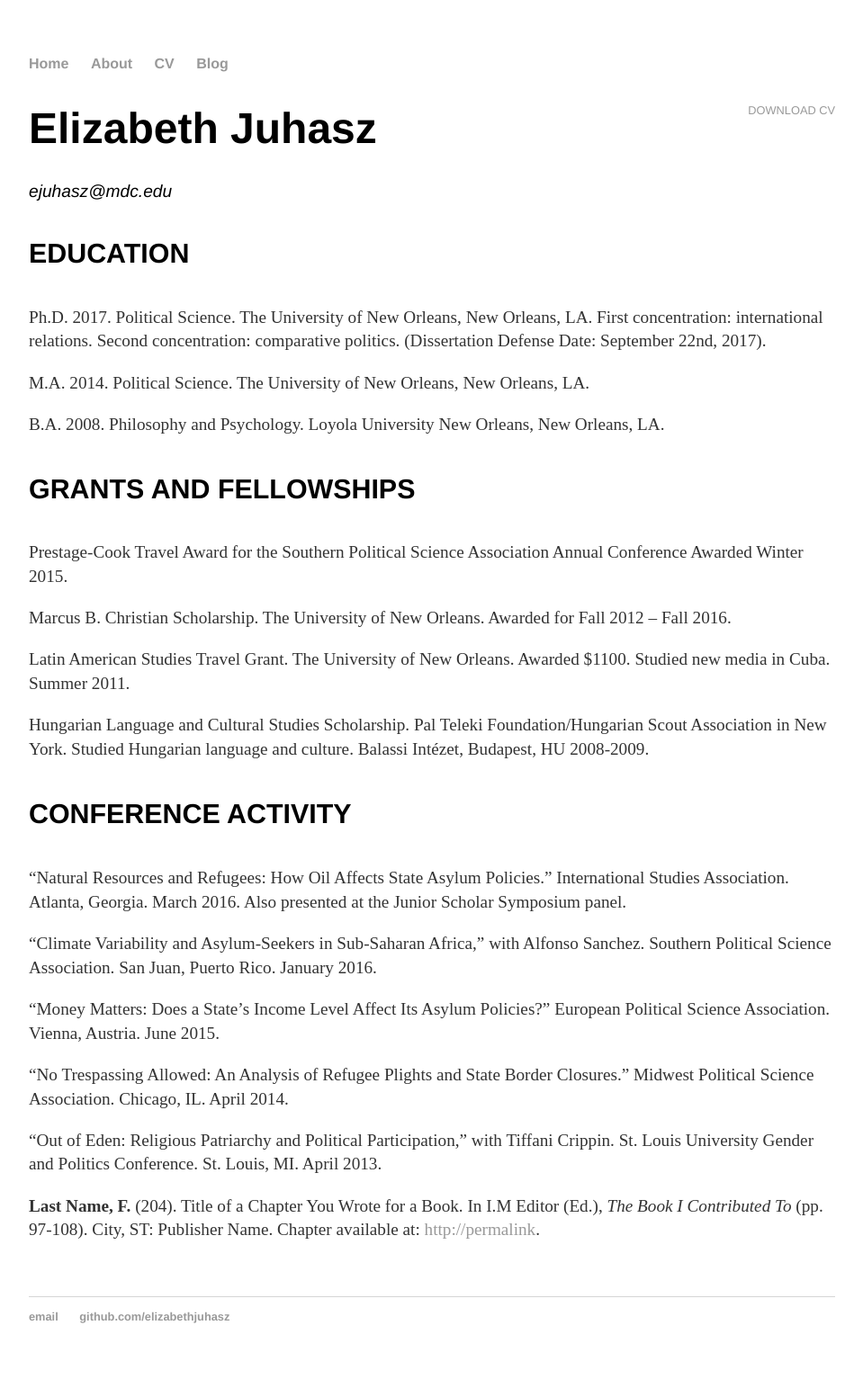
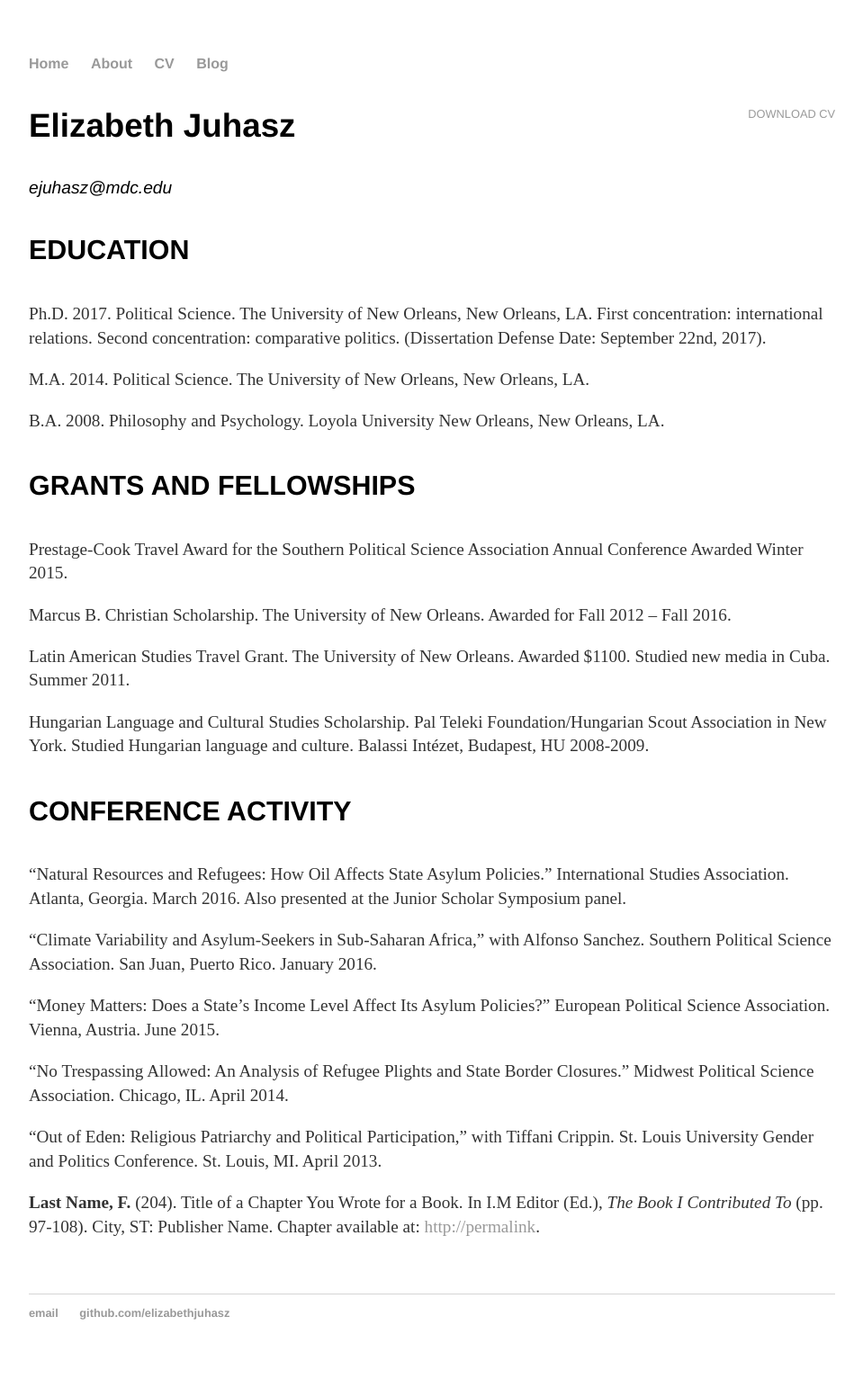
Before and after one commit to elizabethjuhasz/elizabethjuhasz.github.io, a Jekyll site: the page built from cv/index.html, in a window 1280 px wide. Shown: the whole page at 90% size, without its empty margins (160-1119 px from the left). Built offline with Jekyll 4.4.1, drawn with Linux system fonts in a browser that asks for light colours.

```diff
--- a/cv/index.html
+++ b/cv/index.html
@@ -5,7 +5,7 @@ title: CV
 
 	<div class="cv">
 		<a href="#" class="download" title="Download CV as PDF">Download CV</a>
-					<h1>Elizabeth Juhasz</h1>
+					<h3>Elizabeth Juhasz</h3>
 					<address>
 					<span class="obfuscate">ejuhasz@mdc.edu</span>
 					</address>
```
